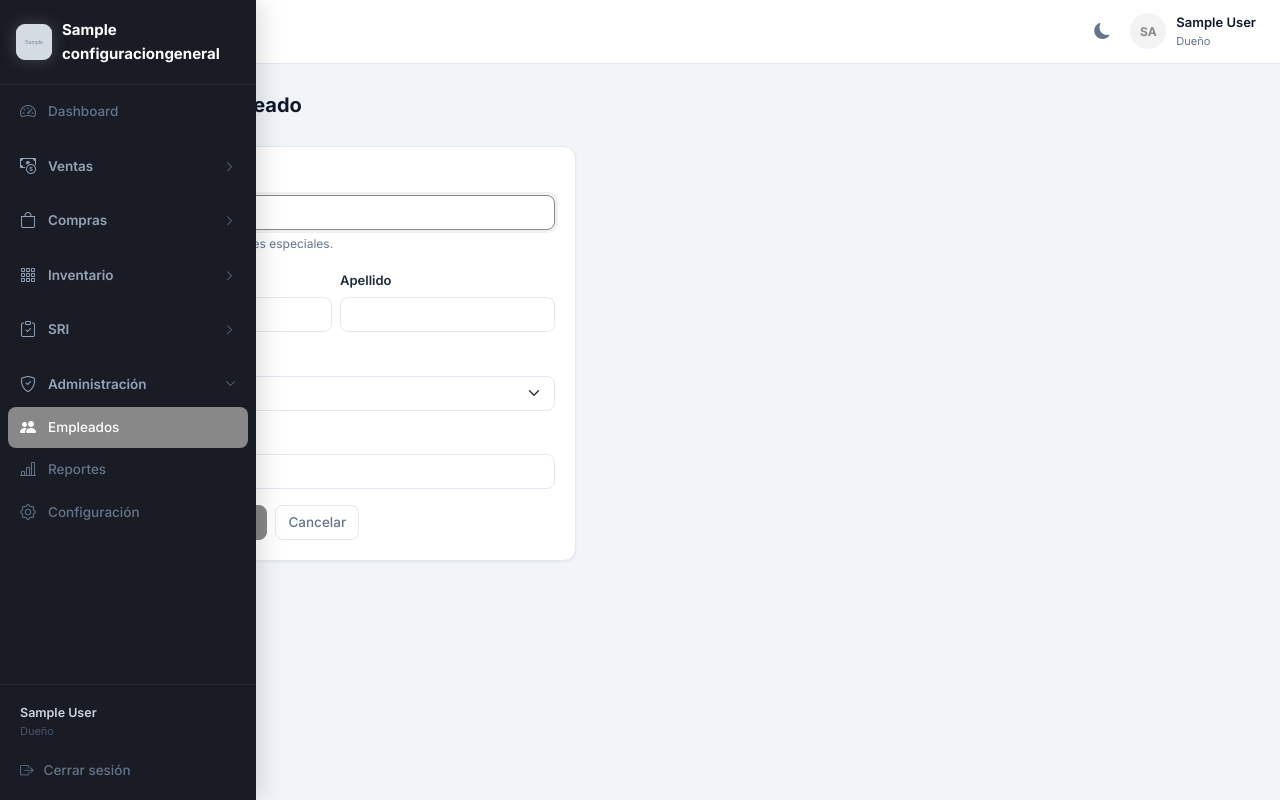
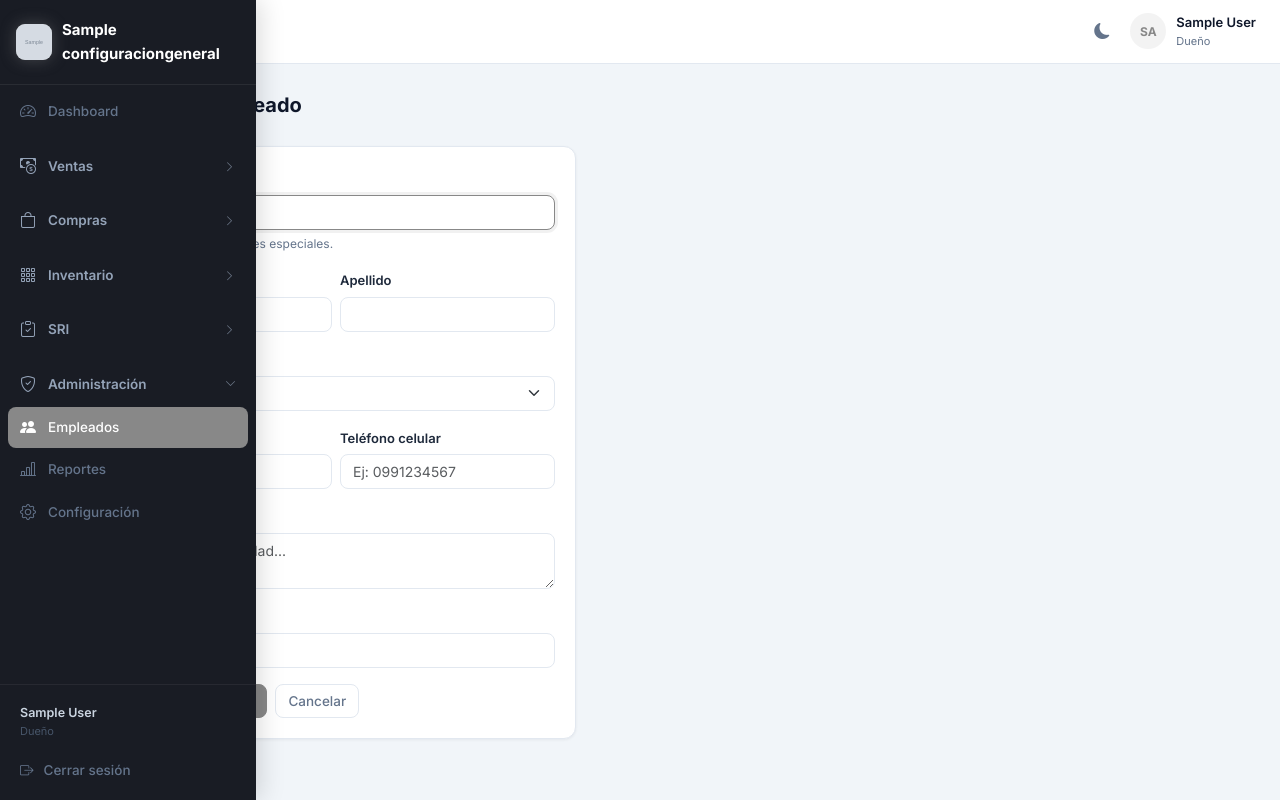
Before and after one commit to Johnny8c/Sistema_tienda, a Django app: page /empleados/nuevo/ in a window 1280 px wide. Run offline with Django 5.2, Linux system fonts and the light colour scheme; a user stored in the database is signed in; tables that the repository leaves empty hold one stand-in row (values such as "Sample post"); grey boxes marked "Sample" are stand-in pictures; some libraries are stand-ins or nearby versions.

Commit message:
feat(empleados): cedula, telefono y direccion en alta y edicion
Co-Authored-By: Claude Opus 4.7 <noreply@anthropic.com>

```diff
--- a/apps/usuarios/models.py
+++ b/apps/usuarios/models.py
@@ -14,6 +14,9 @@ class Usuario(AbstractUser):
     ]
 
     rol = models.CharField(max_length=20, choices=ROLES, default=ROL_VENDEDOR)
+    cedula = models.CharField(max_length=20, blank=True)
+    telefono = models.CharField(max_length=20, blank=True)
+    direccion = models.TextField(blank=True)
 
     class Meta:
         verbose_name = 'Usuario'
--- a/apps/usuarios/views.py
+++ b/apps/usuarios/views.py
@@ -255,6 +255,9 @@ def crear_empleado(request):
         last_name = request.POST.get('last_name', '').strip()
         rol = request.POST.get('rol', Usuario.ROL_VENDEDOR)
         password = request.POST.get('password', '').strip()
+        cedula = request.POST.get('cedula', '').strip()
+        telefono = request.POST.get('telefono', '').strip()
+        direccion = request.POST.get('direccion', '').strip()
 
         errores = []
         if not username:
@@ -278,6 +281,7 @@ def crear_empleado(request):
                 'accion': 'Crear', 'roles': Usuario.ROLES,
                 'f_username': username, 'f_fname': first_name,
                 'f_lname': last_name, 'f_rol': rol,
+                'f_cedula': cedula, 'f_telefono': telefono, 'f_direccion': direccion,
             })
 
         Usuario.objects.create_user(
@@ -286,6 +290,9 @@ def crear_empleado(request):
             last_name=last_name,
             password=password,
             rol=rol,
+            cedula=cedula,
+            telefono=telefono,
+            direccion=direccion,
         )
         messages.success(request, f'Empleado "{username}" creado correctamente.')
         return redirect('lista_empleados')
@@ -293,6 +300,7 @@ def crear_empleado(request):
     return render(request, 'usuarios/empleados/form.html', {
         'accion': 'Crear', 'roles': Usuario.ROLES,
         'f_username': '', 'f_fname': '', 'f_lname': '', 'f_rol': '',
+        'f_cedula': '', 'f_telefono': '', 'f_direccion': '',
     })
 
 
@@ -310,6 +318,9 @@ def editar_empleado(request, pk):
         empleado.first_name = request.POST.get('first_name', '').strip()
         empleado.last_name = request.POST.get('last_name', '').strip()
         empleado.rol = request.POST.get('rol', empleado.rol)
+        empleado.cedula = request.POST.get('cedula', '').strip()
+        empleado.telefono = request.POST.get('telefono', '').strip()
+        empleado.direccion = request.POST.get('direccion', '').strip()
         empleado.is_active = 'is_active' in request.POST
 
         nueva_password = request.POST.get('password', '').strip()
@@ -323,6 +334,8 @@ def editar_empleado(request, pk):
                     'accion': 'Editar', 'empleado': empleado, 'roles': Usuario.ROLES,
                     'f_username': empleado.username, 'f_fname': empleado.first_name,
                     'f_lname': empleado.last_name, 'f_rol': empleado.rol,
+                    'f_cedula': empleado.cedula, 'f_telefono': empleado.telefono,
+                    'f_direccion': empleado.direccion,
                 })
             empleado.set_password(nueva_password)
 
@@ -334,6 +347,8 @@ def editar_empleado(request, pk):
         'accion': 'Editar', 'empleado': empleado, 'roles': Usuario.ROLES,
         'f_username': empleado.username, 'f_fname': empleado.first_name,
         'f_lname': empleado.last_name, 'f_rol': empleado.rol,
+        'f_cedula': empleado.cedula, 'f_telefono': empleado.telefono,
+        'f_direccion': empleado.direccion,
     })
 
 
--- a/templates/usuarios/empleados/form.html
+++ b/templates/usuarios/empleados/form.html
@@ -49,6 +49,27 @@
         </select>
       </div>
 
+      <div class="row g-2 mb-3">
+        <div class="col-12 col-sm-6">
+          <label class="form-label fw-semibold">Cédula</label>
+          <input type="text" name="cedula" class="form-control"
+                 value="{{ f_cedula }}" inputmode="numeric" maxlength="20"
+                 placeholder="Ej: 1712345678">
+        </div>
+        <div class="col-12 col-sm-6">
+          <label class="form-label fw-semibold">Teléfono celular</label>
+          <input type="tel" name="telefono" class="form-control"
+                 value="{{ f_telefono }}" inputmode="tel" maxlength="20"
+                 placeholder="Ej: 0991234567">
+        </div>
+      </div>
+
+      <div class="mb-3">
+        <label class="form-label fw-semibold">Dirección</label>
+        <textarea name="direccion" class="form-control" rows="2"
+                  placeholder="Calle, número, ciudad...">{{ f_direccion }}</textarea>
+      </div>
+
       <div class="mb-3">
         <label class="form-label fw-semibold">
           {% if empleado %}Nueva contraseña{% else %}Contraseña <span class="text-danger">*</span>{% endif %}
```
Also changed, not shown: apps/usuarios/migrations/0002_usuario_datos_contacto.py (added).
